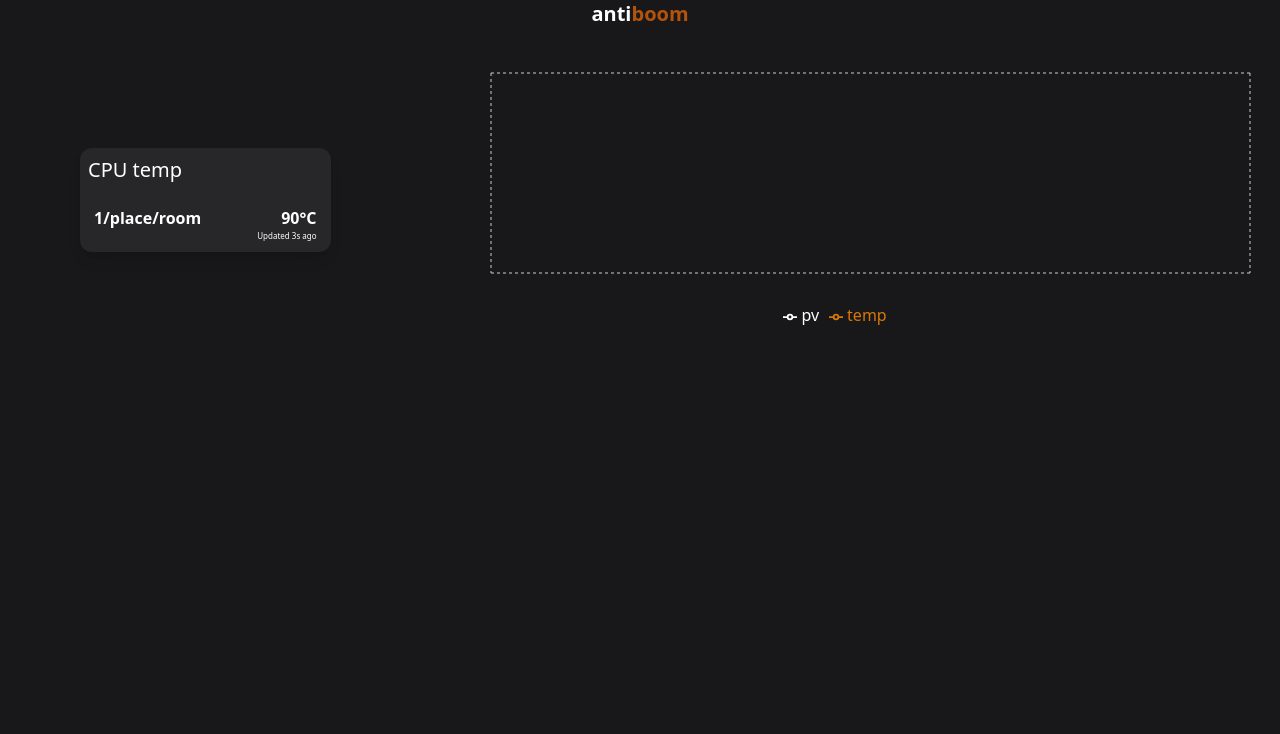
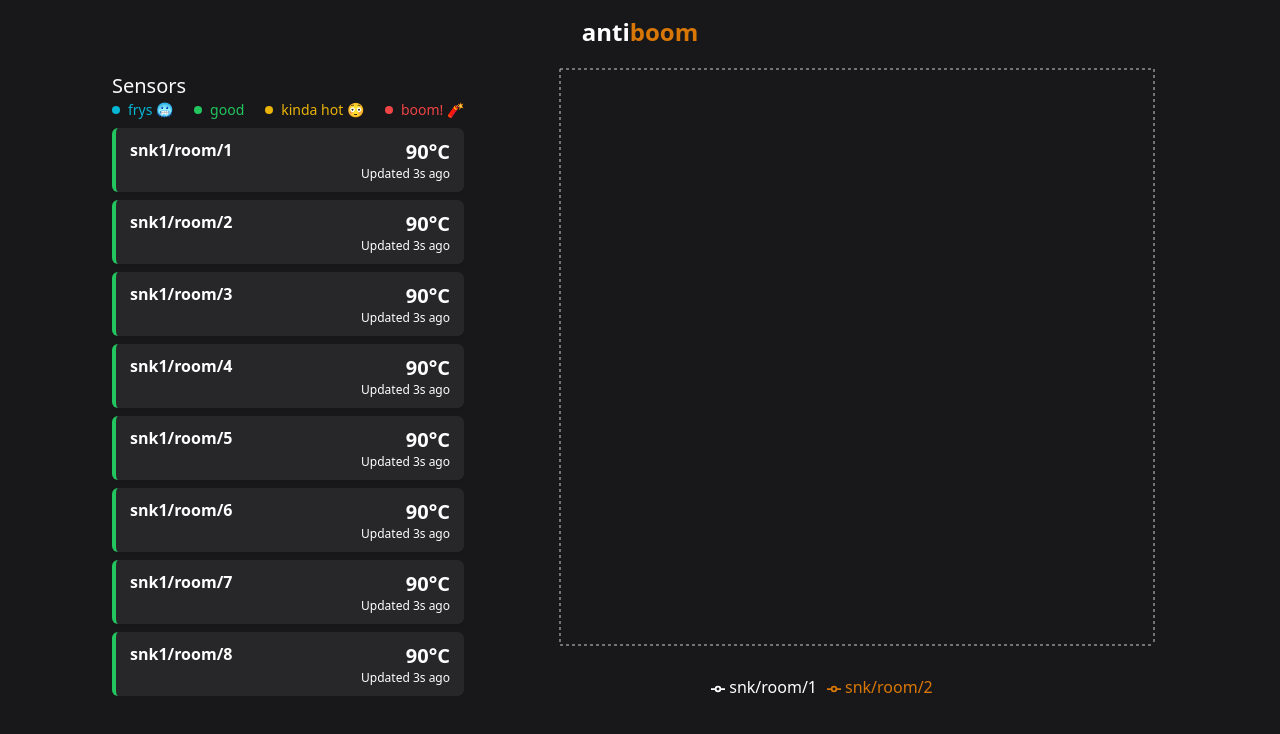
Before and after one commit to thedatasnok/idata2304-iot-project, a React (Vite) app in the folder apps/frontend/: page / in a window 1280 px wide. Shown: the top 734 px of the page. Built offline with nearby package versions, Linux system fonts and the light colour scheme.

Commit message:
fix(frontend): #21 #24 layout adjustments to make it more responsive

```diff
--- a/apps/frontend/src/App.tsx
+++ b/apps/frontend/src/App.tsx
@@ -1,20 +1,66 @@
-import TemperatureChart from './components/charts/CpuTemperatureChart';
-import SensorNavigation from './components/navigation/SensorNavigation';
+import {
+  CartesianGrid,
+  Legend,
+  Line,
+  LineChart,
+  ResponsiveContainer,
+  XAxis,
+  YAxis,
+} from 'recharts';
+import SensorCard from './components/card/SensorCard';
+import Card from './components/container/Card';
+import SensorStatusIndicatorHints from './components/indicator/SensorStatusIndicatorHints';
 
 const App = () => {
   return (
-    <div>
-      <h1 className='font-bold text-xl text-center pb-10'>
+    <div className='flex flex-col h-screen w-screen overflow-hidden'>
+      <h1 className='font-bold text-2xl text-center py-4'>
         <span className='text-white'>anti</span>
-        <span className='text-amber-700'>boom</span>
+        <span className='text-amber-600'>boom</span>
       </h1>
 
-      <div className='grid grid-cols-2'>
-        <div className='flex static col-end-1'>
-          <SensorNavigation />
+      <div className='flex-1 flex flex-row px-24 pb-24 overflow-hidden'>
+        <div className='w-96 px-4 py-2 overflow-hidden flex flex-col flex-shrink-0'>
+          <h2 className='font-medium text-xl'>Sensors</h2>
+
+          <SensorStatusIndicatorHints />
+
+          <div className='flex flex-col overflow-y-auto gap-2'>
+            {[...Array(30)].map((_, i) => (
+              <Card
+                key={i + 1}
+                className='p-2 hover:bg-zinc-700 border-l-4 transition-all border-green-500 cursor-pointer'
+              >
+                <SensorCard id={i + 1} place='snk1' room='room' />
+              </Card>
+            ))}
+          </div>
         </div>
-        <div className='flex static col-span-2'>
-          <TemperatureChart />
+
+        <div className='flex-1'>
+          <ResponsiveContainer>
+            <LineChart
+              data={[]}
+              margin={{
+                top: 5,
+                right: 30,
+                left: 20,
+                bottom: 5,
+              }}
+            >
+              <CartesianGrid strokeDasharray='3 3' />
+              <XAxis dataKey='name' />
+              <YAxis />
+              <Legend />
+              <Line
+                type='linear'
+                dataKey='snk/room/1'
+                stroke='#FFFFFF'
+                activeDot={{ r: 8 }}
+              />
+              <Line type='linear' dataKey='snk/room/2' stroke='#d97706' />
+            </LineChart>
+          </ResponsiveContainer>
         </div>
       </div>
     </div>
--- a/apps/frontend/src/components/card/SensorCard.tsx
+++ b/apps/frontend/src/components/card/SensorCard.tsx
@@ -6,16 +6,14 @@ interface SensorCardProps {
 
 const SensorCard: React.FC<SensorCardProps> = ({ id, place, room }) => {
   return (
-    <div>
-      <div className='divide-y-2 divide-zinc-600 grid grid-cols-1'>
-        <button className='text-white hover:bg-zinc-700 px-1.5 py-0.5'>
-          <span className='font-bold'>
-            {id}/{place}/{room}
-          </span>
-          <span className='pl-20 font-bold'>90°C</span>
-          <p className='text-[8px] text-right'>Updated 3s ago</p>
-        </button>
-      </div>
+    <div className='text-white px-1.5 py-0.5 w-full'>
+      <p className='flex flex-row justify-between'>
+        <span className='font-bold'>
+          {place}/{room}/{id}
+        </span>
+        <span className='font-bold text-xl'>90°C</span>
+      </p>
+      <p className='text-xs text-right'>Updated 3s ago</p>
     </div>
   );
 };
--- /dev/null
+++ b/apps/frontend/src/components/container/Card.tsx
@@ -0,0 +1,18 @@
+interface CardProps {
+  className?: string;
+  children: React.ReactNode;
+  onClick?: () => void;
+}
+
+const Card: React.FC<CardProps> = ({ children, className, onClick }) => {
+  return (
+    <div
+      className={'bg-zinc-800 rounded-md shadow-sm ' + className}
+      onClick={() => onClick?.()}
+    >
+      {children}
+    </div>
+  );
+};
+
+export default Card;
--- /dev/null
+++ b/apps/frontend/src/components/indicator/SensorStatusIndicatorHints.tsx
@@ -0,0 +1,24 @@
+const SensorStatusIndicatorHints = () => {
+  return (
+    <div className='flex flex-row justify-between mb-2'>
+      <div className='flex items-center gap-2 text-cyan-500'>
+        <div className='w-2 h-2 bg-cyan-500 rounded-full' />
+        <p className='text-sm'>frys 🥶</p>
+      </div>
+      <div className='flex items-center gap-2 text-green-500'>
+        <div className='w-2 h-2 bg-green-500 rounded-full' />
+        <p className='text-sm'>good</p>
+      </div>
+      <div className='flex items-center gap-2 text-yellow-500'>
+        <div className='w-2 h-2 bg-yellow-500 rounded-full' />
+        <p className='text-sm'>kinda hot 😳</p>
+      </div>
+      <div className='flex items-center gap-2 text-red-500'>
+        <div className='w-2 h-2 bg-red-500 rounded-full' />
+        <p className='text-sm'>boom! 🧨</p>
+      </div>
+    </div>
+  );
+};
+
+export default SensorStatusIndicatorHints;
--- a/apps/frontend/src/components/navigation/SensorNavigation.tsx
+++ /dev/null
@@ -1,14 +0,0 @@
-import SensorCard from '../card/SensorCard';
-
-const SensorNavigation = () => {
-  return (
-    <div className='p-2 max-w-sm mx-20 my-20 bg-zinc-800 rounded-xl shadow-lg flex items-center space-x-2'>
-      <div>
-        <div className='text-xl font-medium text-white pb-5'>CPU temp</div>
-        <SensorCard id={1} place='place' room='room' />
-      </div>
-    </div>
-  );
-};
-
-export default SensorNavigation;
```
